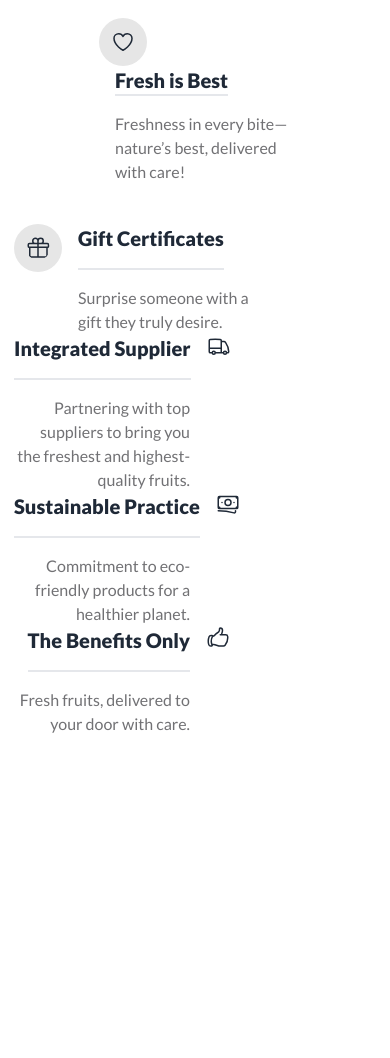
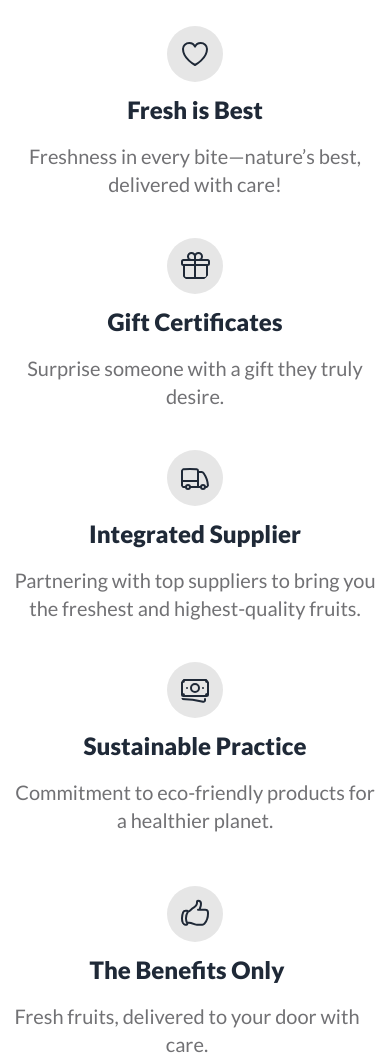
Before and after one commit to siddikur-dev/fruit-store, a plain HTML site: page index.html in a window 390 px wide. Shown: the part 4100-5158 px from the top of the page. Before the commit the page ends 4836 px from the top, so only its background shows below. Drawn offline with nearby package versions, Linux system fonts and the light colour scheme.

Commit message:
why choose us added

```diff
--- a/index.html
+++ b/index.html
@@ -613,7 +613,7 @@
                   viewBox="0 0 24 24"
                   stroke-width="1.5"
                   stroke="currentColor"
-                  class=" size-12 sm:size-16 xl:size-12 p-3 rounded-full bg-icon-color"
+                  class="size-14 sm:size-16 lg:size-20  xl:size-12 p-3 rounded-full bg-icon-color"
                 >
                   <path
                     stroke-linecap="round"
@@ -624,11 +624,11 @@
               </div>
               <div class="right pl-0 xl:pl-4  ">
                 <h1
-                  class="text-2xl sm:text-4xl md:text-5xl text-center font-extrabold xl:inline-block xl:text-2xl  xl:border-b-2"
+                  class="text-2xl sm:text-4xl md:text-5xl lg:text-6xl text-center font-extrabold xl:inline-block xl:text-2xl  xl:border-b-2"
                 >
                   Dedicated Team
                 </h1>
-                <p class="text-description-color text-center xl:text-start text-xl sm:text-2xl md:text-3xl xl:text-base w-full pt-4  xl:w-80">
+                <p class="text-description-color text-center xl:text-start text-xl sm:text-2xl md:text-3xl lg:text-4xl xl:text-base w-full pt-4  xl:w-80">
                   Our dedicated team works passionately to bring you the
                   freshest and highest-quality fruits.
                 </p>
@@ -636,14 +636,14 @@
             </div>
             <!-- left center -->
             <div class="flex flex-col mx-auto xl:flex-row xl:my-4 my-10 ">
-              <div class="left ">
+              <div class="left mx-auto pb-3 sm:pb-5 ">
                 <svg
                   xmlns="http://www.w3.org/2000/svg"
                   fill="none"
                   viewBox="0 0 24 24"
                   stroke-width="1.5"
                   stroke="currentColor"
-                  class="size-12 sm:size-16 xl:size-12 p-3 rounded-full bg-icon-color"
+                  class="size-14 sm:size-16 lg:size-20  xl:size-12 p-3 rounded-full bg-icon-color"
                 >
                   <path
                     stroke-linecap="round"
@@ -652,27 +652,27 @@
                   />
                 </svg>
               </div>
-              <div class="right pl-4">
+              <div class="right pl-0 xl:pl-4">
                 <h1
-                  class="text-xl inline-block lg:text-2xl font-extrabold border-b-2"
+                  class="text-2xl sm:text-4xl md:text-5xl lg:text-6xl text-center font-extrabold xl:inline-block xl:text-2xl  xl:border-b-2"
                 >
                   Fresh is Best
                 </h1>
-                <p class="text-description-color pt-4 w-44 sm:w-80">
+                <p class="text-description-color text-center xl:text-start text-xl sm:text-2xl md:text-3xl lg:text-4xl xl:text-base w-full pt-4  xl:w-80">
                   Freshness in every bite—nature’s best, delivered with care!
                 </p>
               </div>
             </div>
             <!-- left bottom -->
-            <div class="flex ">
-              <div class="left">
+            <div class="flex flex-col mx-auto xl:flex-row pb-10 xl:pb-0">
+              <div class="left mx-auto pb-3 sm:pb-5">
                 <svg
                   xmlns="http://www.w3.org/2000/svg"
                   fill="none"
                   viewBox="0 0 24 24"
                   stroke-width="1.5"
                   stroke="currentColor"
-                  class="size-12 p-3 rounded-full bg-icon-color"
+                  class="size-14 sm:size-16 lg:size-20  xl:size-12 p-3 rounded-full bg-icon-color"
                 >
                   <path
                     stroke-linecap="round"
@@ -681,13 +681,13 @@
                   />
                 </svg>
               </div>
-              <div class="right pl-4">
+              <div class="right pl-0 xl:pl-4">
                 <h1
-                  class="text-xl inline-block lg:text-2xl font-extrabold border-b-2 pb-4"
+                  class="text-2xl sm:text-4xl md:text-5xl lg:text-6xl text-center font-extrabold xl:inline-block xl:text-2xl  xl:border-b-2"
                 >
                   Gift Certificates
                 </h1>
-                <p class="text-description-color pt-4 w-44 sm:w-80">
+                <p class="text-description-color text-center xl:text-start text-xl sm:text-2xl md:text-3xl lg:text-4xl xl:text-base w-full pt-4  xl:w-80">
                   Surprise someone with a gift they truly desire.
                 </p>
               </div>
@@ -699,61 +699,80 @@
           </div>
           <!-- right-container -->
           <div class=" order-3 xl:order-3 flex  flex-col text-right">
+            <!--  -->
+            <div class="left mx-auto pb-3 sm:pb-5 xl:hidden">
+              <svg xmlns="http://www.w3.org/2000/svg" fill="none" viewBox="0 0 24 24" stroke-width="1.5" stroke="currentColor" class="size-14 sm:size-16 lg:size-20  xl:size-12 p-3 rounded-full bg-icon-color">
+                <path stroke-linecap="round" stroke-linejoin="round" d="M8.25 18.75a1.5 1.5 0 0 1-3 0m3 0a1.5 1.5 0 0 0-3 0m3 0h6m-9 0H3.375a1.125 1.125 0 0 1-1.125-1.125V14.25m17.25 4.5a1.5 1.5 0 0 1-3 0m3 0a1.5 1.5 0 0 0-3 0m3 0h1.125c.621 0 1.129-.504 1.09-1.124a17.902 17.902 0 0 0-3.213-9.193 2.056 2.056 0 0 0-1.58-.86H14.25M16.5 18.75h-2.25m0-11.177v-.958c0-.568-.422-1.048-.987-1.106a48.554 48.554 0 0 0-10.026 0 1.106 1.106 0 0 0-.987 1.106v7.635m12-6.677v6.677m0 4.5v-4.5m0 0h-12" />
+              </svg>
+
+             </div>
             <!-- right top -->
-            <div class="flex ">
+            <div class="flex flex-col mx-auto xl:flex-row ">
 
-              <div class="right pr-4">
+              <div class="right">
                <h1
-                 class="text-xl inline-block lg:text-2xl font-extrabold border-b-2 pb-4"
+                 class="text-2xl sm:text-4xl md:text-5xl lg:text-6xl text-center font-extrabold xl:inline-block xl:text-2xl  xl:border-b-2"
                >
                Integrated Supplier
                </h1>
-               <p class="text-description-color pt-4 w-44 sm:w-80">
+               <p class="text-description-color text-center xl:text-start text-xl sm:text-2xl md:text-3xl lg:text-4xl xl:text-base w-full pt-4  xl:w-80">
                 Partnering with top suppliers to bring you the freshest and highest-quality fruits.
                </p>
              </div>
-               <div class="left">
-                <svg xmlns="http://www.w3.org/2000/svg" fill="none" viewBox="0 0 24 24" stroke-width="1.5" stroke="currentColor" class="size-6">
+               <div class="left hidden xl:block">
+                <svg xmlns="http://www.w3.org/2000/svg" fill="none" viewBox="0 0 24 24" stroke-width="1.5" stroke="currentColor" class="size-14 sm:size-16 lg:size-20  xl:size-12 p-3 rounded-full bg-icon-color">
                   <path stroke-linecap="round" stroke-linejoin="round" d="M8.25 18.75a1.5 1.5 0 0 1-3 0m3 0a1.5 1.5 0 0 0-3 0m3 0h6m-9 0H3.375a1.125 1.125 0 0 1-1.125-1.125V14.25m17.25 4.5a1.5 1.5 0 0 1-3 0m3 0a1.5 1.5 0 0 0-3 0m3 0h1.125c.621 0 1.129-.504 1.09-1.124a17.902 17.902 0 0 0-3.213-9.193 2.056 2.056 0 0 0-1.58-.86H14.25M16.5 18.75h-2.25m0-11.177v-.958c0-.568-.422-1.048-.987-1.106a48.554 48.554 0 0 0-10.026 0 1.106 1.106 0 0 0-.987 1.106v7.635m12-6.677v6.677m0 4.5v-4.5m0 0h-12" />
                 </svg>
 
                </div>
              </div>
             <!-- right center -->
-            <div class="flex ">
+            <div class="flex flex-col mx-auto xl:flex-row xl:my-4 my-10">
+              <div class="left mx-auto pb-3 sm:pb-5 xl:hidden">
+                <svg xmlns="http://www.w3.org/2000/svg" fill="none" viewBox="0 0 24 24" stroke-width="1.5" stroke="currentColor" class="size-14 sm:size-16 lg:size-20  xl:size-12 p-3 rounded-full bg-icon-color">
+                  <path stroke-linecap="round" stroke-linejoin="round" d="M2.25 18.75a60.07 60.07 0 0 1 15.797 2.101c.727.198 1.453-.342 1.453-1.096V18.75M3.75 4.5v.75A.75.75 0 0 1 3 6h-.75m0 0v-.375c0-.621.504-1.125 1.125-1.125H20.25M2.25 6v9m18-10.5v.75c0 .414.336.75.75.75h.75m-1.5-1.5h.375c.621 0 1.125.504 1.125 1.125v9.75c0 .621-.504 1.125-1.125 1.125h-.375m1.5-1.5H21a.75.75 0 0 0-.75.75v.75m0 0H3.75m0 0h-.375a1.125 1.125 0 0 1-1.125-1.125V15m1.5 1.5v-.75A.75.75 0 0 0 3 15h-.75M15 10.5a3 3 0 1 1-6 0 3 3 0 0 1 6 0Zm3 0h.008v.008H18V10.5Zm-12 0h.008v.008H6V10.5Z" />
+                </svg>
 
-              <div class="right pr-4">
+               </div>
+              <!--  -->
+              <div class="left mx-auto pb-3 sm:pb-5">
                <h1
-                 class="text-xl inline-block lg:text-2xl font-extrabold border-b-2 pb-4"
+                 class="text-2xl sm:text-4xl md:text-5xl lg:text-6xl text-center font-extrabold xl:inline-block xl:text-2xl  xl:border-b-2"
                >
                Sustainable Practice
                </h1>
-               <p class="text-description-color pt-4 w-44 sm:w-80">
+               <p class="text-description-color text-center xl:text-start text-xl sm:text-2xl md:text-3xl lg:text-4xl xl:text-base w-full pt-4  xl:w-80">
                 Commitment to eco-friendly products for a healthier planet.
                </p>
              </div>
-               <div class="left">
-                <svg xmlns="http://www.w3.org/2000/svg" fill="none" viewBox="0 0 24 24" stroke-width="1.5" stroke="currentColor" class="size-6">
+               <div class="left hidden xl:block">
+                <svg xmlns="http://www.w3.org/2000/svg" fill="none" viewBox="0 0 24 24" stroke-width="1.5" stroke="currentColor" class="size-14 sm:size-16 lg:size-20  xl:size-12 p-3 rounded-full bg-icon-color">
                   <path stroke-linecap="round" stroke-linejoin="round" d="M2.25 18.75a60.07 60.07 0 0 1 15.797 2.101c.727.198 1.453-.342 1.453-1.096V18.75M3.75 4.5v.75A.75.75 0 0 1 3 6h-.75m0 0v-.375c0-.621.504-1.125 1.125-1.125H20.25M2.25 6v9m18-10.5v.75c0 .414.336.75.75.75h.75m-1.5-1.5h.375c.621 0 1.125.504 1.125 1.125v9.75c0 .621-.504 1.125-1.125 1.125h-.375m1.5-1.5H21a.75.75 0 0 0-.75.75v.75m0 0H3.75m0 0h-.375a1.125 1.125 0 0 1-1.125-1.125V15m1.5 1.5v-.75A.75.75 0 0 0 3 15h-.75M15 10.5a3 3 0 1 1-6 0 3 3 0 0 1 6 0Zm3 0h.008v.008H18V10.5Zm-12 0h.008v.008H6V10.5Z" />
                 </svg>
 
                </div>
              </div>
             <!-- right bottom -->
-            <div class="flex ">
+            <div class="flex flex-col mx-auto xl:flex-row  ">
+              <div class="left mx-auto pb-3 sm:pb-5 xl:hidden">
+                <svg xmlns="http://www.w3.org/2000/svg" fill="none" viewBox="0 0 24 24" stroke-width="1.5" stroke="currentColor" class="size-14 sm:size-16 lg:size-20  xl:size-12 p-3 rounded-full bg-icon-color">
+                  <path stroke-linecap="round" stroke-linejoin="round" d="M6.633 10.25c.806 0 1.533-.446 2.031-1.08a9.041 9.041 0 0 1 2.861-2.4c.723-.384 1.35-.956 1.653-1.715a4.498 4.498 0 0 0 .322-1.672V2.75a.75.75 0 0 1 .75-.75 2.25 2.25 0 0 1 2.25 2.25c0 1.152-.26 2.243-.723 3.218-.266.558.107 1.282.725 1.282m0 0h3.126c1.026 0 1.945.694 2.054 1.715.045.422.068.85.068 1.285a11.95 11.95 0 0 1-2.649 7.521c-.388.482-.987.729-1.605.729H13.48c-.483 0-.964-.078-1.423-.23l-3.114-1.04a4.501 4.501 0 0 0-1.423-.23H5.904m10.598-9.75H14.25M5.904 18.5c.083.205.173.405.27.602.197.4-.078.898-.523.898h-.908c-.889 0-1.713-.518-1.972-1.368a12 12 0 0 1-.521-3.507c0-1.553.295-3.036.831-4.398C3.387 9.953 4.167 9.5 5 9.5h1.053c.472 0 .745.556.5.96a8.958 8.958 0 0 0-1.302 4.665c0 1.194.232 2.333.654 3.375Z" />
+                </svg>
 
+              </div>
+              <!--  -->
                <div class="right pr-4">
                 <h1
-                  class="text-xl inline-block lg:text-2xl font-extrabold border-b-2 pb-4"
+                  class="text-2xl sm:text-4xl md:text-5xl lg:text-6xl text-center font-extrabold xl:inline-block xl:text-2xl  xl:border-b-2"
                 >
                 The Benefits Only
                 </h1>
-                <p class="text-description-color pt-4 w-44 sm:w-80">
+                <p class="text-description-color text-center xl:text-start text-xl sm:text-2xl md:text-3xl lg:text-4xl xl:text-base w-full pt-4  xl:w-80">
                   Fresh fruits, delivered to your door with care.
                 </p>
               </div>
-                <div class="left">
-                  <svg xmlns="http://www.w3.org/2000/svg" fill="none" viewBox="0 0 24 24" stroke-width="1.5" stroke="currentColor" class="size-6">
+                <div class="left hidden xl:block">
+                  <svg xmlns="http://www.w3.org/2000/svg" fill="none" viewBox="0 0 24 24" stroke-width="1.5" stroke="currentColor" class="size-14 sm:size-16 lg:size-20  xl:size-12 p-3 rounded-full bg-icon-color">
                     <path stroke-linecap="round" stroke-linejoin="round" d="M6.633 10.25c.806 0 1.533-.446 2.031-1.08a9.041 9.041 0 0 1 2.861-2.4c.723-.384 1.35-.956 1.653-1.715a4.498 4.498 0 0 0 .322-1.672V2.75a.75.75 0 0 1 .75-.75 2.25 2.25 0 0 1 2.25 2.25c0 1.152-.26 2.243-.723 3.218-.266.558.107 1.282.725 1.282m0 0h3.126c1.026 0 1.945.694 2.054 1.715.045.422.068.85.068 1.285a11.95 11.95 0 0 1-2.649 7.521c-.388.482-.987.729-1.605.729H13.48c-.483 0-.964-.078-1.423-.23l-3.114-1.04a4.501 4.501 0 0 0-1.423-.23H5.904m10.598-9.75H14.25M5.904 18.5c.083.205.173.405.27.602.197.4-.078.898-.523.898h-.908c-.889 0-1.713-.518-1.972-1.368a12 12 0 0 1-.521-3.507c0-1.553.295-3.036.831-4.398C3.387 9.953 4.167 9.5 5 9.5h1.053c.472 0 .745.556.5.96a8.958 8.958 0 0 0-1.302 4.665c0 1.194.232 2.333.654 3.375Z" />
                   </svg>
 
```
